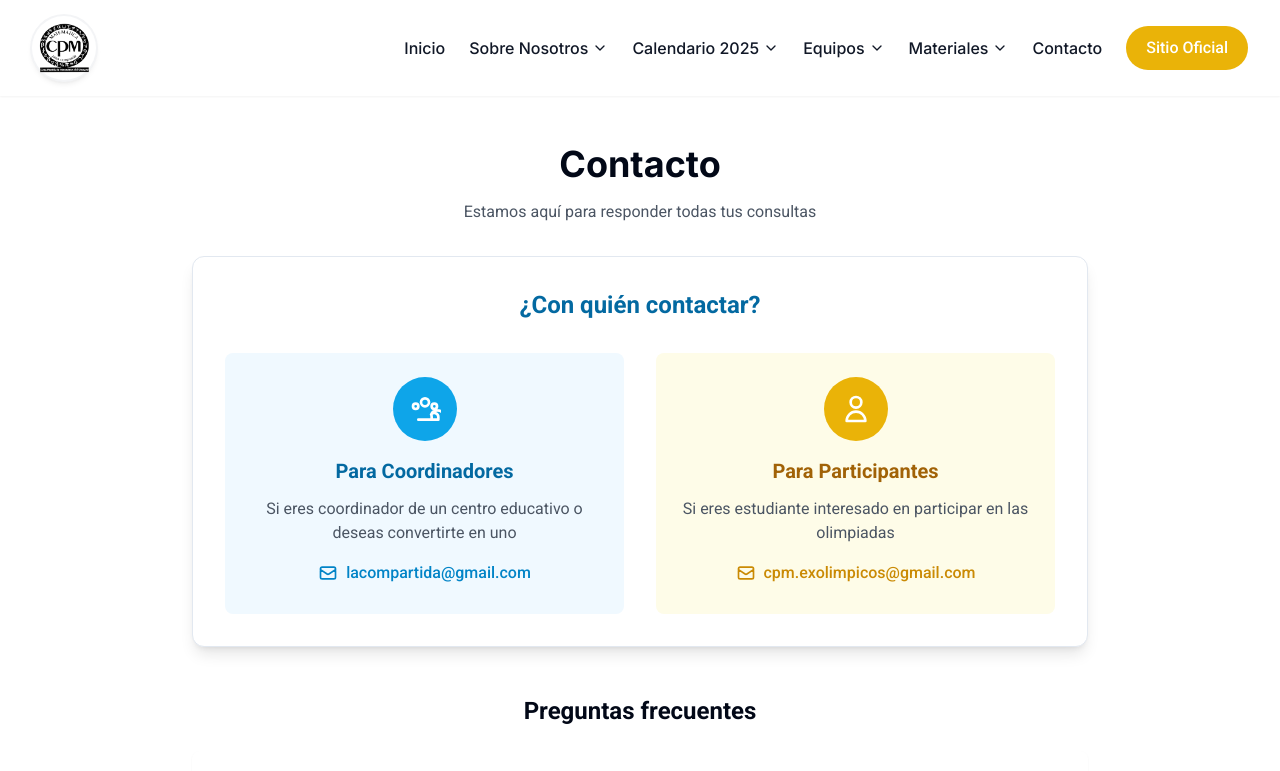
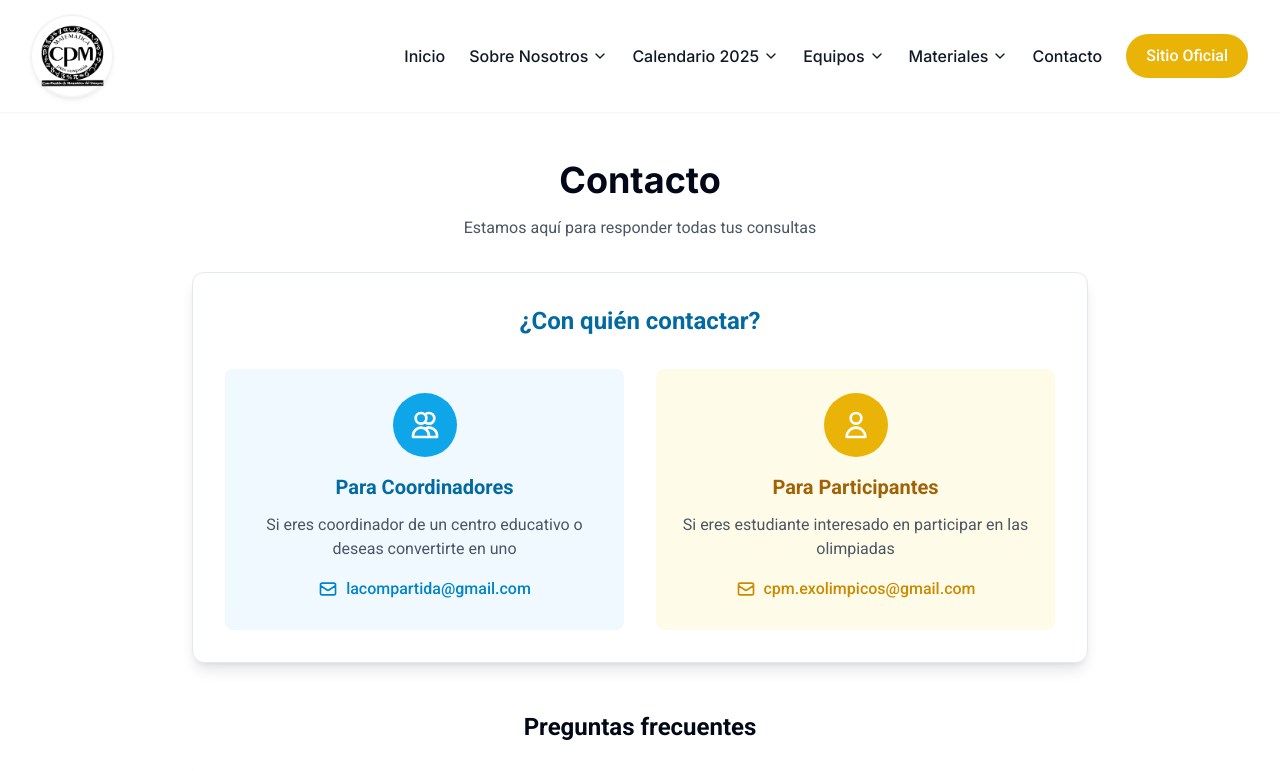
Before and after one commit to fggonzalezz/De-exolimpico-para-olimpicos-muestra-main, a Next.js app: page /contacto in a window 1280 px wide. Shown: the top 771 px of the page. Built offline with nearby package versions, Linux system fonts and the light colour scheme.

Commit message:
cosas x4

```diff
--- a/src/app/contacto/page.tsx
+++ b/src/app/contacto/page.tsx
@@ -30,7 +30,7 @@ export default function ContactPage() {
                       <div className="flex justify-center mb-4">
                         <div className="bg-sky-500 rounded-full p-4">
                           <svg xmlns="http://www.w3.org/2000/svg" className="h-8 w-8 text-white" fill="none" viewBox="0 0 24 24" stroke="currentColor" strokeWidth={2}>
-                            <path strokeLinecap="round" strokeLinejoin="round" d="M17 20h5v-2a3 3 0 00-5.356-1.857M17 20H7m10 0v-2c0-.656-.126-1.283-.356-1.857m0 0a5.002 5.002 0 019.288 0M15 7a3 3 0 11-6 0 3 3 0 016 0zm6 3a2 2 0 11-4 0 2 2 0 014 0zM7 10a2 2 0 11-4 0 2 2 0 014 0z" />
+                            <path strokeLinecap="round" strokeLinejoin="round" d="M12 4.354a4 4 0 110 5.292M15 21H3v-1a6 6 0 0112 0v1zm0 0h6v-1a6 6 0 00-9-5.197M13 7a4 4 0 11-8 0 4 4 0 018 0z" />
                           </svg>
                         </div>
                       </div>
--- a/src/components/layout/Header.tsx
+++ b/src/components/layout/Header.tsx
@@ -67,7 +67,7 @@ export default function Header() {
         <div className="flex justify-between items-center py-3 md:py-4">
           {/* Logo and Title */}
           <Link href="/" className="flex items-center">
-            <div className={`relative h-14 w-14 sm:h-16 sm:w-16 mr-3 transition-all duration-700 ease-out bg-white dark:bg-white rounded-full p-2 shadow-md ring-2 ring-gray-100 dark:ring-gray-200 ${logoVisible ? 'opacity-100 scale-100' : 'opacity-0 scale-75'}`}>
+            <div className={`relative h-16 w-16 sm:h-20 sm:w-20 mr-3 transition-all duration-700 ease-out bg-white dark:bg-white rounded-full p-2 shadow-md ring-2 ring-gray-100 dark:ring-gray-200 ${logoVisible ? 'opacity-100 scale-100' : 'opacity-0 scale-75'}`}>
               {/* Use an embedded image that matches the logo you provided */}
               <Image src="/images/CPM.png" alt="Logo" fill className="object-contain p-0.5" />
             </div>
```
Also changed, not shown: public/images/banner-1.jpeg (deleted).
